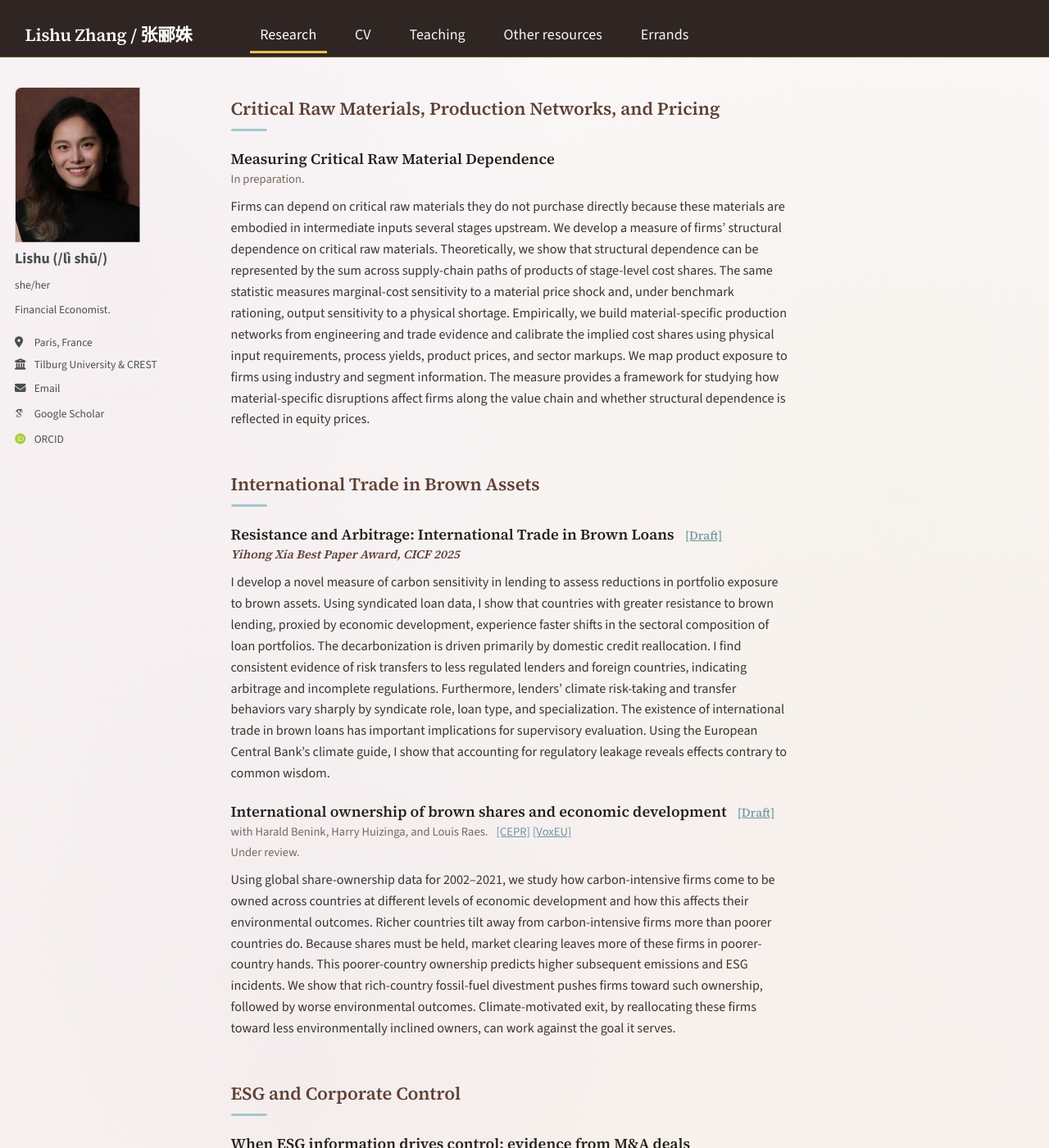
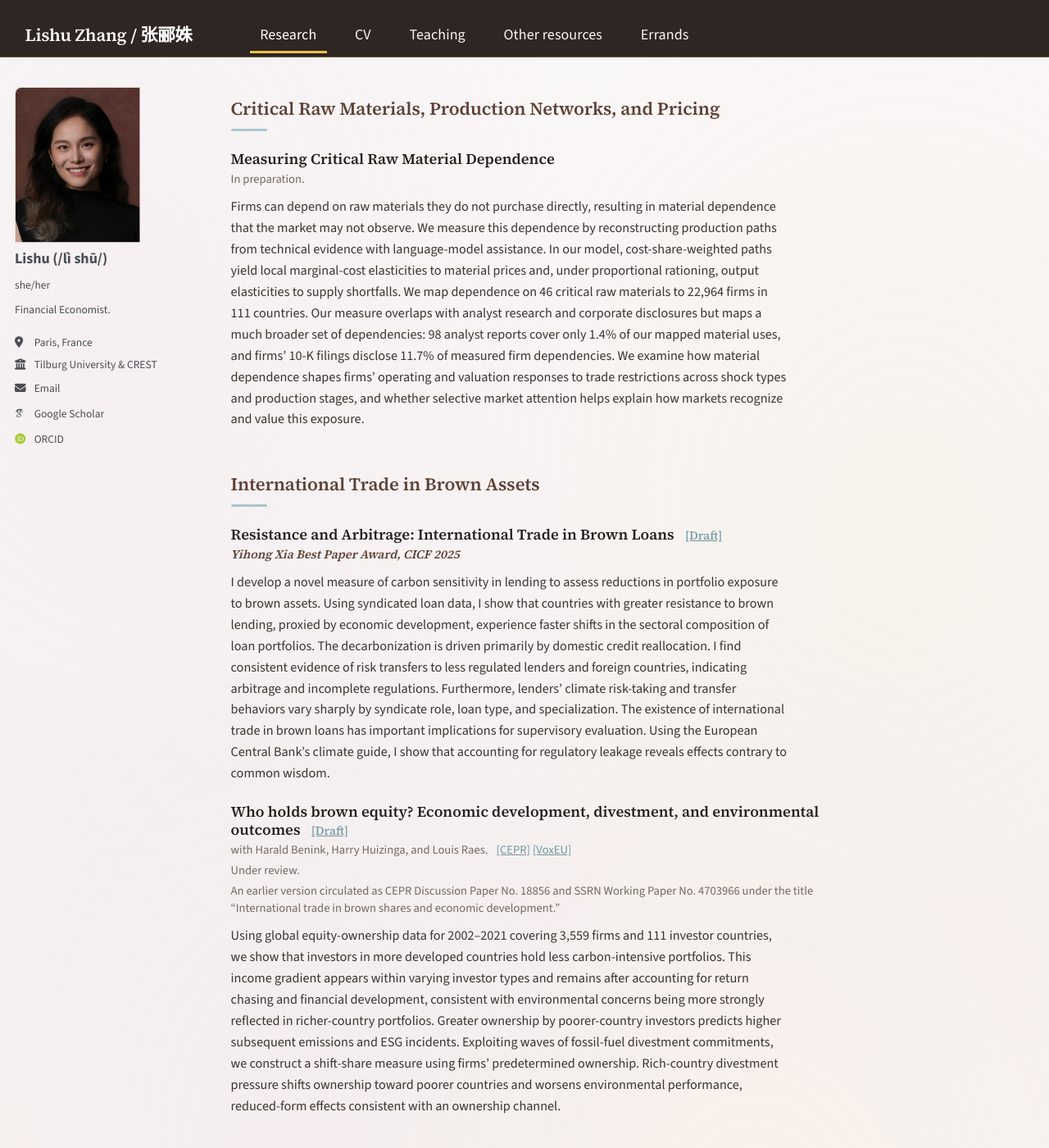
Before and after one commit to LishuZ/LishuZ.github.io, a Jekyll site: the page built from _pages/research.md, in a window 1280 px wide and 1400 px high. Shown: the whole window at 82% size. Built offline with Jekyll 4.4.1, drawn with Linux system fonts in a browser that asks for light colours; some web fonts are replaced; some of the changed text lies outside the part shown.

Commit message:
Update CV and research paper details

```diff
--- a/_pages/research.md
+++ b/_pages/research.md
@@ -55,7 +55,7 @@ redirect_from:
 In preparation.
 {: .paper-meta}
 
-Firms can depend on critical raw materials they do not purchase directly because these materials are embodied in intermediate inputs several stages upstream. We develop a measure of firms' structural dependence on critical raw materials. Theoretically, we show that structural dependence can be represented by the sum across supply-chain paths of products of stage-level cost shares. The same statistic measures marginal-cost sensitivity to a material price shock and, under benchmark rationing, output sensitivity to a physical shortage. Empirically, we build material-specific production networks from engineering and trade evidence and calibrate the implied cost shares using physical input requirements, process yields, product prices, and sector markups. We map product exposure to firms using industry and segment information. The measure provides a framework for studying how material-specific disruptions affect firms along the value chain and whether structural dependence is reflected in equity prices.
+Firms can depend on raw materials they do not purchase directly, resulting in material dependence that the market may not observe. We measure this dependence by reconstructing production paths from technical evidence with language-model assistance. In our model, cost-share-weighted paths yield local marginal-cost elasticities to material prices and, under proportional rationing, output elasticities to supply shortfalls. We map dependence on 46 critical raw materials to 22,964 firms in 111 countries. Our measure overlaps with analyst research and corporate disclosures but maps a much broader set of dependencies: 98 analyst reports cover only 1.4% of our mapped material uses, and firms' 10-K filings disclose 11.7% of measured firm dependencies. We examine how material dependence shapes firms' operating and valuation responses to trade restrictions across shock types and production stages, and whether selective market attention helps explain how markets recognize and value this exposure.
 {: .abstract}
 
 
@@ -68,23 +68,26 @@ Firms can depend on critical raw materials they do not purchase directly because
 I develop a novel measure of carbon sensitivity in lending to assess reductions in portfolio exposure to brown assets. Using syndicated loan data, I show that countries with greater resistance to brown lending, proxied by economic development, experience faster shifts in the sectoral composition of loan portfolios. The decarbonization is driven primarily by domestic credit reallocation. I find consistent evidence of risk transfers to less regulated lenders and foreign countries, indicating arbitrage and incomplete regulations. Furthermore, lenders’ climate risk-taking and transfer behaviors vary sharply by syndicate role, loan type, and specialization. The existence of international trade in brown loans has important implications for supervisory evaluation. Using the European Central Bank’s climate guide, I show that accounting for regulatory leakage reveals effects contrary to common wisdom.
 {: .abstract}
 
-### International ownership of brown shares and economic development &ensp;<a href="/files/ownership-main.pdf">[Draft]</a>
+### Who holds brown equity? Economic development, divestment, and environmental outcomes &ensp;<a href="/files/ownership-final.pdf">[Draft]</a>
 with Harald Benink, Harry Huizinga, and Louis Raes. &ensp;<a href="https://cepr.org/publications/dp18856">[CEPR]</a> <a href="https://cepr.org/voxeu/columns/international-trade-brown-shares-and-economic-development">[VoxEU]</a>
 {: .paper-meta}
 
 Under review.
 {: .paper-meta}
 
-Using global share-ownership data for 2002--2021, we study how carbon-intensive firms come to be owned across countries at different levels of economic development and how this affects their environmental outcomes. Richer countries tilt away from carbon-intensive firms more than poorer countries do. Because shares must be held, market clearing leaves more of these firms in poorer-country hands. This poorer-country ownership predicts higher subsequent emissions and ESG incidents. We show that rich-country fossil-fuel divestment pushes firms toward such ownership, followed by worse environmental outcomes. Climate-motivated exit, by reallocating these firms toward less environmentally inclined owners, can work against the goal it serves.
+An earlier version circulated as CEPR Discussion Paper No. 18856 and SSRN Working Paper No. 4703966 under the title "International trade in brown shares and economic development."
+{: .paper-meta}
+
+Using global equity-ownership data for 2002--2021 covering 3,559 firms and 111 investor countries, we show that investors in more developed countries hold less carbon-intensive portfolios. This income gradient appears within varying investor types and remains after accounting for return chasing and financial development, consistent with environmental concerns being more strongly reflected in richer-country portfolios. Greater ownership by poorer-country investors predicts higher subsequent emissions and ESG incidents. Exploiting waves of fossil-fuel divestment commitments, we construct a shift-share measure using firms' predetermined ownership. Rich-country divestment pressure shifts ownership toward poorer countries and worsens environmental performance, reduced-form effects consistent with an ownership channel.
 {: .abstract}
 
 
 ## ESG and Corporate Control
 {: .theme .theme-esg}
 
-### When ESG information drives control: evidence from M&A deals
+### ESG information and the market for corporate control
 Draft available upon request.
 {: .paper-meta}
 
-We study how ESG information affects the allocation of corporate control in mergers and acquisitions. Conditional on deal occurrence, firms with an ESG information advantage are more likely to acquire control, consistent with higher expected synergy. Environmental comparative advantage is a major determinant of M&A direction, beyond the governance gains emphasized in existing research. The effect is stronger in countries with higher institutional quality and richer information environments, and when markets have recently rewarded ESG-informed acquirers. Event-study results show asymmetric market perceptions of ESG information for acquirers and targets. ESG-informed control may also reduce within-deal uncertainty, as stock financing is less likely and less intensive in such deals. These findings suggest that used asset trade can reallocate control from less to more environmentally capable firms, facilitating the green transition.
+When two firms combine into one, the allocation of control determines who manages their assets. We study whether ESG information shapes control using 7,914 completed deals announced from 2003 to 2025. We estimate that ESG rating availability increases the rated firm's predicted probability of taking control by 35-37 percentage points in an otherwise balanced pair. Where both firms are rated, control tends to go to the higher-scoring firm, most strongly on the Environmental pillar across borders. The information advantage is larger under strong audit standards and smaller where corporate reporting is widespread. Deal-level announcement returns do not differ significantly across combinations of acquirer and target rating status, but after 2016 a rated target bought by an unrated firm earns less than an unrated target bought by a rated firm. Rated acquirers also use less stock, consistent with less uncertainty about the assets they will control.
 {: .abstract}
```
Also changed, not shown: _pages/about.md (+1 -1 lines), 2 other files.
